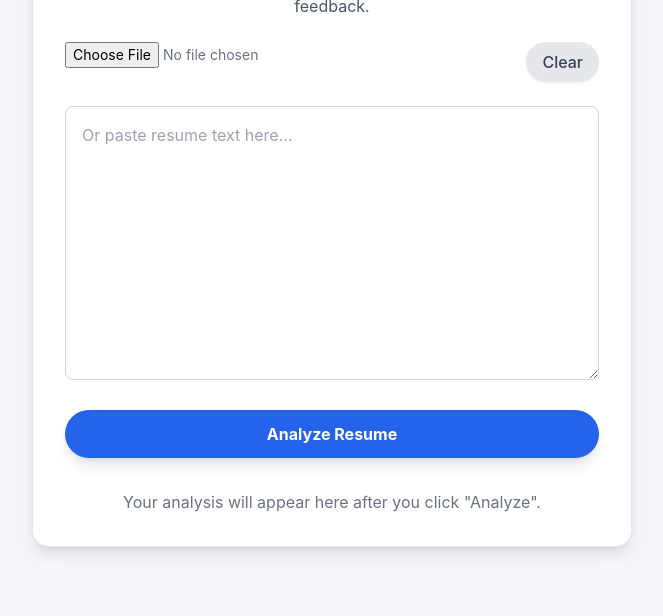
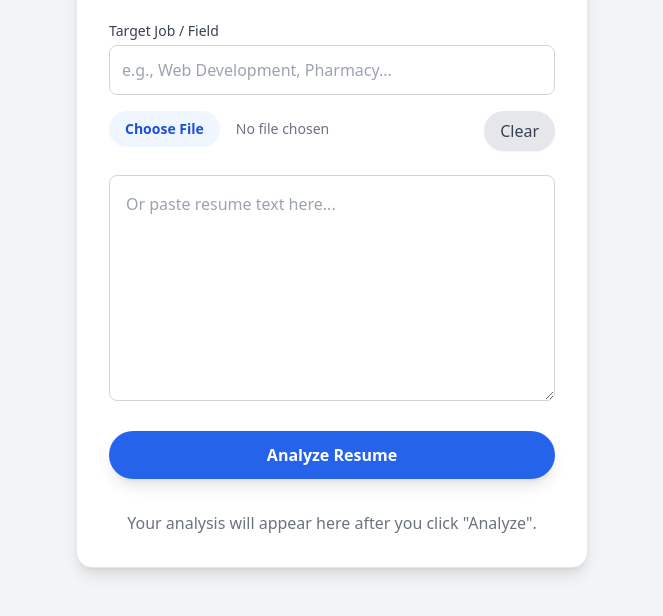
Before and after one commit to Angelaho1128/SkillGap, a plain HTML site: page frontend/index.html in a window 1280 px wide. Shown: the part 184-800 px from the top of the page, without its empty margins (308-971 px from the left). Drawn offline with nearby package versions, Linux system fonts and the light colour scheme.

Commit message:
successfully run analysis according to target job

```diff
--- a/frontend/index.html
+++ b/frontend/index.html
@@ -2,29 +2,24 @@
 <html lang="en">
 <head>
   <meta charset="UTF-8">
-    <meta name="viewport" content="width=device-width, initial-scale=1.0">
   <title>Skill Gap Matcher (AI)</title>
-    <link href="https://cdn.jsdelivr.net/npm/tailwindcss@2.2.19/dist/tailwind.min.css" rel="stylesheet">
-    <style>
-        body {
-            font-family: "Inter", sans-serif;
-            background: #f5f6fa;
-        }
-        .container {
-            width: 100%;
-            max-width: 600px;
-            max-height: 90vh;
-            overflow-y: auto;
-            text-align: center;
-        }
-    </style>
+  <script src="https://cdn.tailwindcss.com"></script>
 </head>
-<body class="flex items-center justify-center min-h-screen p-4">
-
-    <div class="container bg-white p-8 rounded-2xl shadow-lg border border-gray-200">
+<body class="flex items-center justify-center min-h-screen bg-gray-100 p-4">
+  <div class="container bg-white p-8 rounded-2xl shadow-lg border border-gray-200 max-w-lg w-full max-h-[90vh] overflow-y-auto text-center">
     <h1 class="text-3xl font-bold mb-4 text-gray-800">SkillGap Matcher</h1>
     <p class="text-gray-600 mb-6">Upload your resume (PDF) or paste your text below to get AI-powered feedback.</p>
 
+    <!-- Job field -->
+    <div class="mb-4 text-left">
+      <label for="jobField" class="block text-sm font-medium text-gray-700 mb-1">
+        Target Job / Field
+      </label>
+      <input type="text" id="jobField" placeholder="e.g., Web Development, Pharmacy..."
+        class="w-full p-3 border border-gray-300 rounded-lg focus:outline-none focus:ring-2 focus:ring-blue-400 transition duration-200 ease-in-out">
+    </div>
+
+    <!-- File upload + clear -->
     <div class="flex flex-col md:flex-row gap-4 mb-6">
       <input type="file" id="resumeFile" accept="application/pdf" class="flex-1 text-sm text-gray-500
         file:mr-4 file:py-2 file:px-4
@@ -35,105 +30,22 @@
       <button onclick="clearInput()" class="bg-gray-200 text-gray-700 px-4 py-2 rounded-full font-medium shadow-sm hover:bg-gray-300 transition duration-150 ease-in-out">Clear</button>
     </div>
 
-        <textarea id="resumeInput" placeholder="Or paste resume text here..." rows="10" class="w-full p-4 border border-gray-300 rounded-lg focus:outline-none focus:ring-2 focus:ring-blue-400 mb-6 transition duration-200 ease-in-out"></textarea>
+    <!-- Resume textarea -->
+    <textarea id="resumeInput" placeholder="Or paste resume text here..." rows="8"
+      class="w-full p-4 border border-gray-300 rounded-lg focus:outline-none focus:ring-2 focus:ring-blue-400 mb-6 transition duration-200 ease-in-out"></textarea>
 
-        <button onclick="analyzeResume()" id="analyzeButton" class="w-full bg-blue-600 text-white font-bold py-3 px-6 rounded-full shadow-lg hover:bg-blue-700 transition transform hover:scale-105 duration-200 ease-in-out">
+    <!-- Analyze button -->
+    <button onclick="analyzeResume()" id="analyzeButton"
+      class="w-full bg-blue-600 text-white font-bold py-3 px-6 rounded-full shadow-lg hover:bg-blue-700 transition transform hover:scale-105 duration-200 ease-in-out">
       Analyze Resume
     </button>
 
+    <!-- Results -->
     <div id="results" class="mt-8 text-left">
-            <!-- Results will be displayed here -->
       <p class="text-gray-500 text-center">Your analysis will appear here after you click "Analyze".</p>
     </div>
   </div>
 
-    <script>
-        function clearInput() {
-            document.getElementById("resumeFile").value = null;
-            document.getElementById("resumeInput").value = "";
-            document.getElementById("results").innerHTML = '<p class="text-gray-500 text-center">Your analysis will appear here after you click "Analyze".</p>';
-        }
-
-        async function analyzeResume() {
-            const resumeFile = document.getElementById("resumeFile").files[0];
-            const resumeText = document.getElementById("resumeInput").value.trim();
-            const outputDiv = document.getElementById("results");
-            const analyzeButton = document.getElementById("analyzeButton");
-
-            // Validate input
-            if (!resumeFile && !resumeText) {
-                outputDiv.innerHTML = '<p class="text-red-500 text-center">⚠️ Please upload a resume or paste text.</p>';
-                return;
-            }
-
-            // Set loading state
-            outputDiv.innerHTML = '<p class="text-blue-500 text-center animate-pulse">⏳ Analyzing resume...</p>';
-            analyzeButton.disabled = true;
-            analyzeButton.textContent = "Analyzing...";
-
-            try {
-                let response;
-
-                // Determine whether to send a file or text
-                if (resumeFile) {
-                    const formData = new FormData();
-                    formData.append("resume", resumeFile);
-                    response = await fetch("http://127.0.0.1:5000/analyze", {
-                        method: "POST",
-                        body: formData
-                    });
-                } else {
-                    response = await fetch("http://127.0.0.1:5000/analyze", {
-                        method: "POST",
-                        headers: { "Content-Type": "application/json" },
-                        body: JSON.stringify({ text: resumeText })
-                    });
-                }
-
-                if (!response.ok) {
-                    const errorData = await response.json();
-                    throw new Error(errorData.error || `Server returned ${response.status}`);
-                }
-
-                const data = await response.json();
-                console.log("✅ Backend returned:", data);
-
-                let html = "";
-                if (data.detected_skills?.length) {
-                    html += `<h3 class="text-xl font-semibold mt-6 mb-2 text-gray-700">✅ Detected Skills:</h3>
-                            <ul class="list-disc list-inside space-y-1 text-gray-600">
-                                ${data.detected_skills.map(s => `<li>${s}</li>`).join("")}
-                            </ul>`;
-                }
-
-                if (data.missing_skills?.length) {
-                    html += `<h3 class="text-xl font-semibold mt-6 mb-2 text-gray-700">💡 Missing Skills Suggestions:</h3>
-                            <ul class="list-disc list-inside space-y-1 text-gray-600">
-                                ${data.missing_skills.map(s => `<li>${s}</li>`).join("")}
-                            </ul>`;
-                }
-
-                if (data.resources?.length) {
-                    html += `<h3 class="text-xl font-semibold mt-6 mb-2 text-gray-700">📚 Learning Resources:</h3>
-                            <ul class="list-disc list-inside space-y-1 text-blue-600">
-                                ${data.resources.map(r => `<li>${r.skill}: <a href="${r.resource}" target="_blank" class="hover:underline">${r.resource}</a></li>`).join("")}
-                            </ul>`;
-                }
-
-                if (!html) {
-                    html = '<p class="text-gray-500 text-center">No relevant skills were detected in the resume text.</p>';
-                }
-
-                outputDiv.innerHTML = html;
-
-            } catch (err) {
-                console.error("❌ Error analyzing resume:", err);
-                outputDiv.innerHTML = `<p class="text-red-500 text-center">❌ Error analyzing resume: ${err.message}</p>`;
-            } finally {
-                analyzeButton.disabled = false;
-                analyzeButton.textContent = "Analyze Resume";
-            }
-        }
-    </script>
+  <script src="script.js"></script>
 </body>
 </html>
--- a/frontend/script.js
+++ b/frontend/script.js
@@ -1,76 +1,88 @@
 async function analyzeResume() {
   const resumeFile = document.getElementById("resumeFile").files[0];
   const resumeText = document.getElementById("resumeInput").value.trim();
+  const jobField = document.getElementById("jobField")
+    ? document.getElementById("jobField").value.trim()
+    : "";
   const outputDiv = document.getElementById("results");
+  const analyzeButton = document.getElementById("analyzeButton");
 
-  if (!outputDiv) {
-    alert("❌ Could not find #results div in HTML.");
+  if (!resumeFile && !resumeText) {
+    outputDiv.innerHTML =
+      '<p class="text-red-500 text-center">⚠️ Please upload a resume or paste text.</p>';
     return;
   }
 
-  outputDiv.textContent = "⏳ Analyzing resume...";
+  outputDiv.innerHTML =
+    '<p class="text-blue-500 text-center animate-pulse">⏳ Analyzing resume...</p>';
+  if (analyzeButton) {
+    analyzeButton.disabled = true;
+    analyzeButton.textContent = "Analyzing...";
+  }
 
   try {
     let response;
 
     if (resumeFile) {
+      // 🔹 If PDF file uploaded
       const formData = new FormData();
       formData.append("resume", resumeFile);
+      formData.append("job_field", jobField);
 
       response = await fetch("http://127.0.0.1:5000/analyze", {
         method: "POST",
-        body: formData
+        body: formData,
       });
-    } else if (resumeText) {
+    } else {
+      // 🔹 If text pasted
       response = await fetch("http://127.0.0.1:5000/analyze", {
         method: "POST",
         headers: { "Content-Type": "application/json" },
-        body: JSON.stringify({ text: resumeText })
+        body: JSON.stringify({
+          text: resumeText,
+          job_field: jobField,
+        }),
       });
-    } else {
-      outputDiv.textContent = "⚠️ Please upload a resume or paste text.";
-      return;
     }
 
-    console.log("📡 Raw response:", response);
-
     if (!response.ok) {
-      throw new Error(`Server returned ${response.status}`);
+      const errorData = await response.json();
+      throw new Error(errorData.error || `Server returned ${response.status}`);
     }
 
     const data = await response.json();
-    console.log("✅ Backend returned JSON:", data);
+    console.log("✅ Backend returned:", data);
 
-    // 🔎 Debug: show raw JSON on the page too
-    outputDiv.innerHTML = `<pre>${JSON.stringify(data, null, 2)}</pre>`;
-
-    // --- Now render nicely ---
+    // --- Render results ---
     let html = "";
-
-    if (Array.isArray(data.detected_skills) && data.detected_skills.length > 0) {
-      html += `<h3>Detected Skills:</h3><ul>${data.detected_skills.map(s => `<li>${s}</li>`).join("")}</ul>`;
+    if (data.detected_skills && data.detected_skills.length > 0) {
+      html += `<h3 class="text-xl font-semibold mt-6 mb-2 text-gray-700">✅ Detected Skills:</h3><ul class="list-disc list-inside space-y-1 text-gray-600">${data.detected_skills.map(
+        (s) => `<li>${s}</li>`
+      ).join("")}</ul>`;
     }
-
-    if (Array.isArray(data.missing_skills) && data.missing_skills.length > 0) {
-      html += `<h3>Missing Skills:</h3><ul>${data.missing_skills.map(s => `<li>${s}</li>`).join("")}</ul>`;
+    if (data.missing_skills && data.missing_skills.length > 0) {
+      html += `<h3 class="text-xl font-semibold mt-6 mb-2 text-gray-700">💡 Missing Skills Suggestions:</h3><ul class="list-disc list-inside space-y-1 text-gray-600">${data.missing_skills.map(
+        (s) => `<li>${s}</li>`
+      ).join("")}</ul>`;
     }
-
-    if (Array.isArray(data.resources) && data.resources.length > 0) {
-      html += `<h3>Resources:</h3><ul>${data.resources.map(r => `<li>${r.skill}: <a href="${r.resource}" target="_blank">${r.resource}</a></li>`).join("")}</ul>`;
+    if (data.resources && data.resources.length > 0) {
+      html += `<h3 class="text-xl font-semibold mt-6 mb-2 text-gray-700">📚 Learning Resources:</h3><ul class="list-disc list-inside space-y-1 text-blue-600">${data.resources.map(
+        (r) =>
+          `<li>${r.skill}: <a href="${r.resource}" target="_blank" class="hover:underline">${r.resource}</a></li>`
+      ).join("")}</ul>`;
     }
-
     if (!html) {
-      html = "No skills detected.";
+      html =
+        '<p class="text-gray-500 text-center">No relevant skills were detected in the resume text.</p>';
     }
-
     outputDiv.innerHTML = html;
   } catch (err) {
     console.error("❌ Error analyzing resume:", err);
-
-    // Show detailed error on page too
-    outputDiv.innerHTML = `
-      <p><b>Error analyzing resume.</b></p>
-      <pre>${err.message}</pre>
-    `;
+    outputDiv.innerHTML = `<p class="text-red-500 text-center">❌ Error analyzing resume: ${err.message}</p>`;
+  } finally {
+    if (analyzeButton) {
+      analyzeButton.disabled = false;
+      analyzeButton.textContent = "Analyze Resume";
+    }
   }
 }
--- a/frontend/style.css
+++ b/frontend/style.css
@@ -1,5 +1,5 @@
 body {
-  font-family: Arial, sans-serif;
+font-family: "Inter", sans-serif;
 background: #f5f6fa;
 display: flex;
 justify-content: center;
```
Also changed, not shown: 1 other file. Lines whose indentation alone changed are shown as unchanged.
